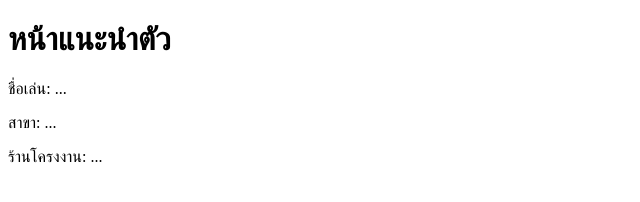
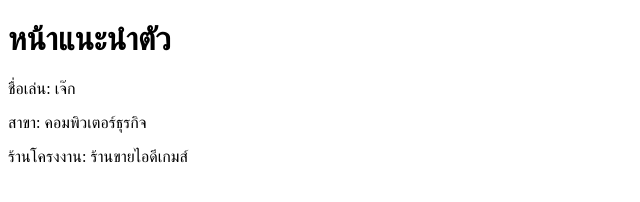
Before and after one commit to avocadocpp-droid/mobile-week02, a plain HTML site: page index.html in a window 1280 px wide. Shown: the whole page, without its empty margins (0-640 px from the left). Drawn offline with Linux system fonts and the light colour scheme.

Commit message:
แก้ชื่อเล่น

```diff
--- a/index.html
+++ b/index.html
@@ -3,8 +3,8 @@
 <head><meta charset="UTF-8"><title>week02</title></head>
 <body>
 <h1>หน้าแนะนำตัว</h1>
-<p>ชื่อเล่น: ...</p>
-<p>สาขา: ...</p>
-<p>ร้านโครงงาน: ...</p>
+<p>ชื่อเล่น: เจ๊ก</p>
+<p>สาขา: คอมพิวเตอร์ธุรกิจ</p>
+<p>ร้านโครงงาน: ร้านขายไอดีเกมส์</p>
 </body>
 </html>
```
